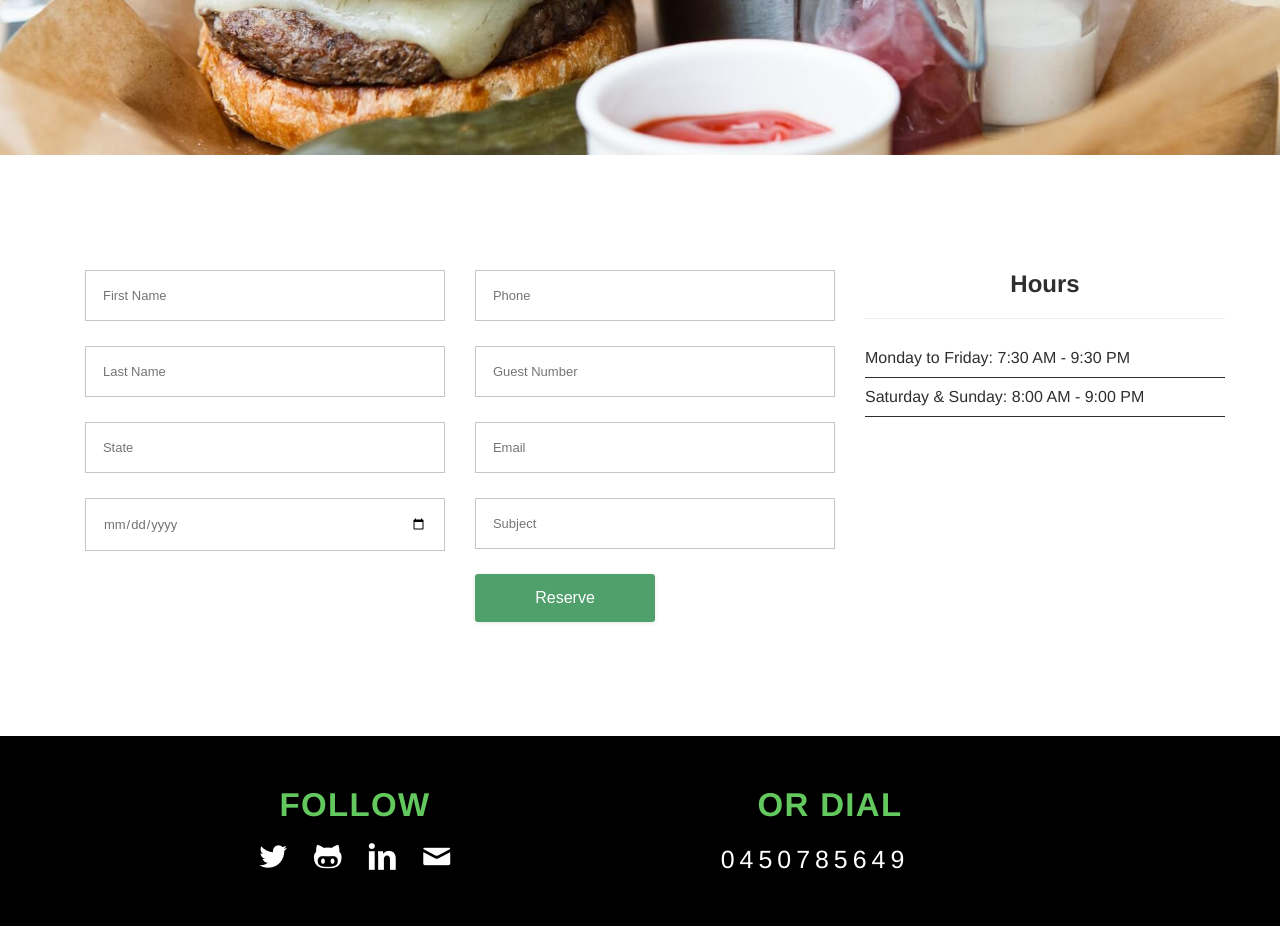
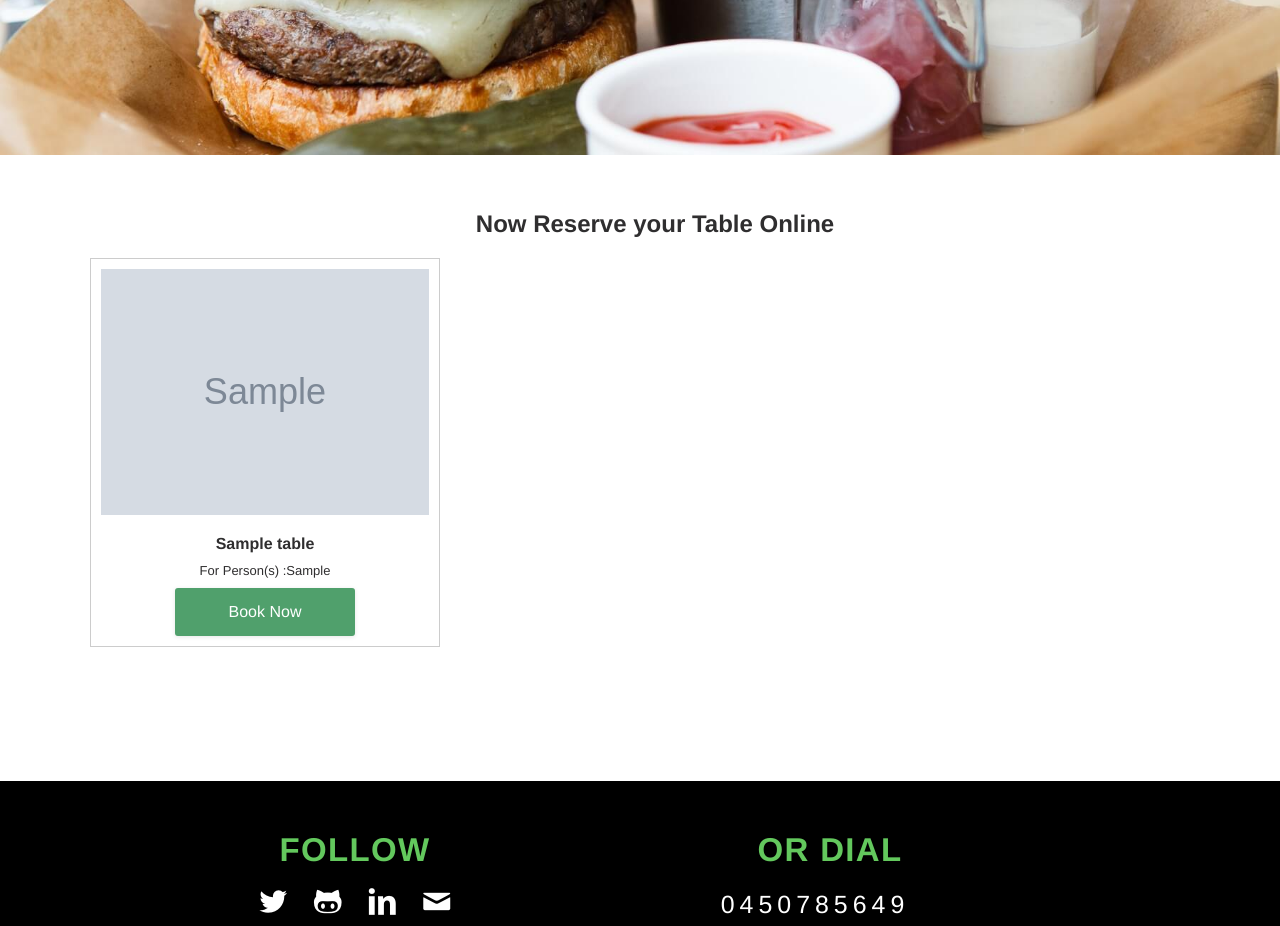
Before and after one commit to jaiinder/kabulKitchen-project, a PHP site: page / in a window 1280 px wide. Shown: the part 5240-6166 px from the top of the page. Run offline with PHP 8.4, Linux system fonts and the light colour scheme; tables that the repository leaves empty or names only in its code hold one stand-in row (values such as "Sample post"); grey boxes marked "Sample" are stand-in pictures.

Commit message:
Add files via upload

```diff
--- a/index.php
+++ b/index.php
@@ -1,3 +1,4 @@
+<?php include("config.php"); ?>
 <!DOCTYPE html>
 <html>
 
@@ -5,9 +6,9 @@
         <meta charset="UTF-8">
         <title>Kabul Kitchen</title>
         <link rel="stylesheet" href="css/normalize.css">
-        <link rel="stylesheet" href="css/main.css" media="screen" type="text/css">
-        <link href='http://fonts.googleapis.com/css?family=Pacifico' rel='stylesheet' type='text/css'>
-        <link href='http://fonts.googleapis.com/css?family=Playball' rel='stylesheet' type='text/css'>
+        <link rel="stylesheet" href="css/main.css" media="screen">
+        <link href='http://fonts.googleapis.com/css?family=Pacifico' rel='stylesheet'>
+        <link href='http://fonts.googleapis.com/css?family=Playball' rel='stylesheet'>
         <link rel="stylesheet" href="css/bootstrap.css">
         <link rel="stylesheet" href="css/style-portfolio.css">
         <link rel="stylesheet" href="css/picto-foundry-food.css" />
@@ -33,7 +34,7 @@
 
         <nav class="navbar navbar-default navbar-fixed-top" role="navigation">
             <div>
-                 	<button style="float:right; margin-right:10px; color:Red; background-color:white; border-radius:16px; border:1px solid blue; margin-top:-10px; padding:8px; font-family:Tahoma, Geneva, sans-serif; " ><a href="reservation.php" target="_blank" style=" text-decoration:none;color:Red;"> Sign-In</a></button>
+                 	<!--<button style="float:right; margin-right:10px; color:Red; background-color:white; border-radius:16px; border:1px solid blue; margin-top:-10px; padding:8px; font-family:Tahoma, Geneva, sans-serif; " ><a href="KK_Admin/admin.php" target="_blank" style=" text-decoration:none;color:Red;"> Admin</a></button>-->
             </div>
             <div class="container">
 
@@ -86,7 +87,7 @@
         <section id="story" class="description_content">
             <div class="text-content container">
                 <div class="col-md-6" >
-                    <h1>About us</h1>
+                    <h1>Why us</h1>
                     <div class="fa fa-cutlery fa-2x"></div>
                     <p class="desc-text"> Kabul Kitchen is a place for simplicity. Good food, good beer, and good service. We arrange the birthday parties. This is a place for relax and enjoy your food items. Our kababs, Afgani food and the indian foods are one of the most popular food of brisbane..</p>
                 </div>
@@ -264,18 +265,53 @@
                             <!-- Left Inputs -->
                             <div class="container">
                                 <div class="row">
-                                    <div class="col-lg-8 col-md-6 col-xs-12">
-                                        <div class="row">
-                                            <div class="col-lg-6 col-md-6 col-xs-6">
-                                                <!-- Name -->
+
+								<h2 style="margin-top:-60px;">Now Reserve your Table Online</h2>
+
+
+										<?php
+											$query="select * from tables";
+											$result=db_query($query);
+											while($row=mysqli_fetch_assoc($result))
+											{
+										?>
+                                           <!-- <div class="col-sm-4 col-md-4 col-xs-" style="float:left; padding:20px; background:#ecc; margin:10px;">-->
+                                            <div class="col-sm-4" style="float:left; padding:20px;">
+
+
+
+													<table align="center" style=" border:1px solid #ccc; ">
+														<tr>
+															<td style="padding:10px; margin-top:20px;">
+														<?php
+
+																echo"<img src='admin/table_img/".$row['tb_img']."' style='max-width:100%;' />","<br>";
+																echo "<p style='margin-top:20px; font-weight:bold;'>", $row['tb_name'],"</p>";
+																echo "<p style='margin:10px 0px; font-size:13px;'> For Person(s) :",$row['tb_person'],"</p>";
+																//echo "<a href='reserve.php?id='".$row['tb_id']."'> <button type='submit' name='submit' style='float:none;'>Book Now</button></a>";
+														?>
+														<a style="text-decoration:none; text-align:center; float:none;" href="reserve.php?id=<?php echo $row['tb_id']; ?>"  class="text-center form-btn form-btn">
+															<!--<button type="submit"  >--> Book Now <!--</button>-->
+														</a>
+															<div style="clear:both;"></div>
+															</td>
+														</tr>
+													</table>
+
+
+											</div>
+											<?php
+												}
+											?>
+											   <!-- Name
                                                 <input type="text" name="res_fname" id="first_name" required class="form" placeholder="First Name" />
                                                 <input type="text" name="res_lname" id="last_name" required class="form" placeholder="Last Name" />
                                                 <input type="text" name="res_state" id="state" required class="form" placeholder="State" />
-                                                <input type="date" name="res_date" id="datepicker" required class="form" placeholder="Reservation Date" style="line-height:100%;" min="<?php echo date('Y-m-d'); ?>" />
-                                            </div>
+                                                <input type="date" name="res_date" id="datepicker" required class="form" placeholder="Reservation Date" style="line-height:100%;" min="<?php //echo date('Y-m-d'); ?>" />-->
 
-                                            <div class="col-lg-6 col-md-6 col-xs-6">
-                                                <!-- Name -->
+
+											<!--<div class="col-lg-6 col-md-6 col-xs-6">
+
                                                 <input type="text" name="res_phone" id="phone" required class="form" placeholder="Phone" />
                                                 <input type="text" name="res_guest" id="guest" required class="form" placeholder="Guest Number" />
                                                 <input type="email" name="res_email" id="email" required class="form" placeholder="Email" />
@@ -283,22 +319,22 @@
                                             </div>
 
                                             <div class="col-xs-6 ">
-                                                <!-- Send Button -->
-                                                <button type="submit" id="submit" name="submit" class="text-center form-btn form-btn">Reserve</button>
-                                            </div>
 
-                                        </div>
-                                    </div>
+                                                <button type="submit" id="submit" name="submit" class="text-center form-btn form-btn">Book now</button>
+                                            </div>-->
 
-                                    <div class="col-lg-4 col-md-6 col-xs-12">
-                                        <!-- Message -->
+
+
+
+                                    <!--<div class="col-lg-4 col-md-6 col-xs-12">
+
                                         <div class="right-text">
                                             <h2>Hours</h2><hr>
                                             <p>Monday to Friday: 7:30 AM - 9:30 PM</p>
                                             <p>Saturday & Sunday: 8:00 AM - 9:00 PM</p>
 
                                         </div>
-                                    </div>
+                                    </div>-->
                                 </div>
                             </div>
                             <!-- Clear -->
```
